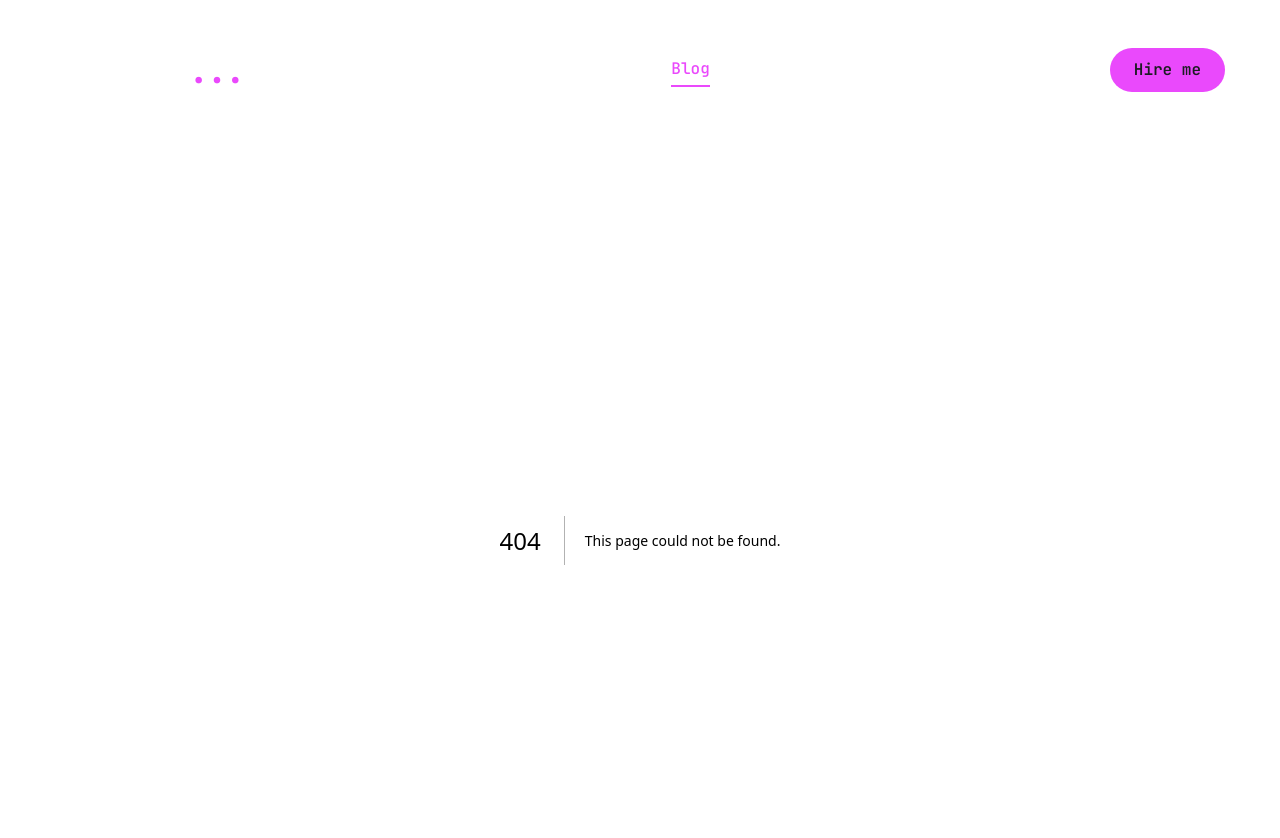
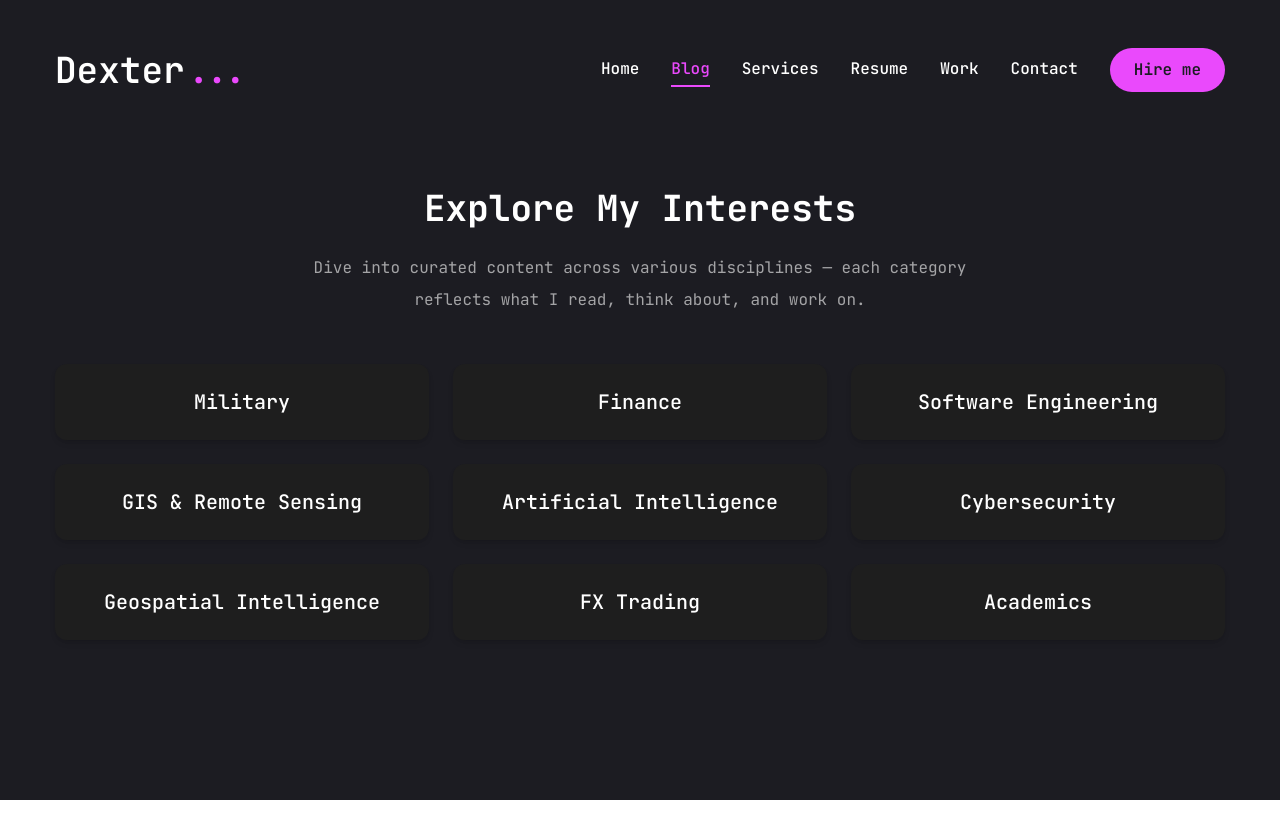
Before and after one commit to en-wai/dexterwrites, a Next.js app: page /blog in a window 1280 px wide. Before the commit this address had no page. Shown: the top 838 px of the page. After the commit the page ends 800 px from the top, so only its background shows below. Built offline with nearby package versions, Linux system fonts and the light colour scheme.

Commit message:
feat: create blog structure with interest-based categories

```diff
--- /dev/null
+++ b/app/blog/page.jsx
@@ -0,0 +1,60 @@
+"use client";
+
+import Link from "next/link";
+import { motion } from "framer-motion";
+
+const interests = [
+  { name: "Military", slug: "military" },
+  { name: "Finance", slug: "finance" },
+  { name: "Software Engineering", slug: "software-engineering" },
+  { name: "GIS & Remote Sensing", slug: "gis-remote-sensing" },
+  { name: "Artificial Intelligence", slug: "artificial-intelligence" },
+  { name: "Cybersecurity", slug: "cybersecurity" },
+  { name: "Geospatial Intelligence", slug: "geoint" },
+  { name: "FX Trading", slug: "fx-trading" },
+  { name: "Academics", slug: "academics" },
+];
+
+const BlogLandingPage = () => {
+  return (
+    <motion.section
+      initial={{ opacity: 0 }}
+      animate={{
+        opacity: 1,
+        transition: { delay: 0.2, duration: 0.5, ease: "easeOut" },
+      }}
+      className="py-12"
+    >
+      <div className="container mx-auto text-center">
+        <h1 className="text-4xl font-bold text-white mb-6">Explore My Interests</h1>
+        <p className="text-white/60 mb-12 max-w-2xl mx-auto">
+          Dive into curated content across various disciplines — each category reflects what I read, think about, and work on.
+        </p>
+
+        <div className="grid grid-cols-1 sm:grid-cols-2 md:grid-cols-3 gap-6">
+          {interests.map((item) => (
+            <Link
+              key={item.slug}
+              href={`/blog/${item.slug}`}
+              className="block p-6 rounded-xl bg-[#1e1e1e] hover:bg-accent transition text-white text-xl font-medium shadow-md"
+            >
+              {item.name}
+            </Link>
+          ))}
+        </div>
+      </div>
+    </motion.section>
+  );
+};
+
+export default BlogLandingPage;
+// This code defines a blog landing page that displays a list of interests as links.
+// Each interest is represented as a card that links to a specific blog category page.
+// The page uses Framer Motion for animations and Next.js Link for navigation.
+// The interests are displayed in a responsive grid layout, with hover effects for interactivity.
+// The design is focused on a clean, modern aesthetic with a dark theme and emphasis on readability.
+// The page is structured to be visually appealing and user-friendly, encouraging exploration of different topics.
+// The use of Tailwind CSS classes ensures a consistent and responsive design across devices.
+// The page is designed to be part of a larger Next.js application, leveraging its routing capabilities
+// and client-side rendering features for a smooth user experience.
+// The component is exported as the default export, making it available for use in the Next.js
```
